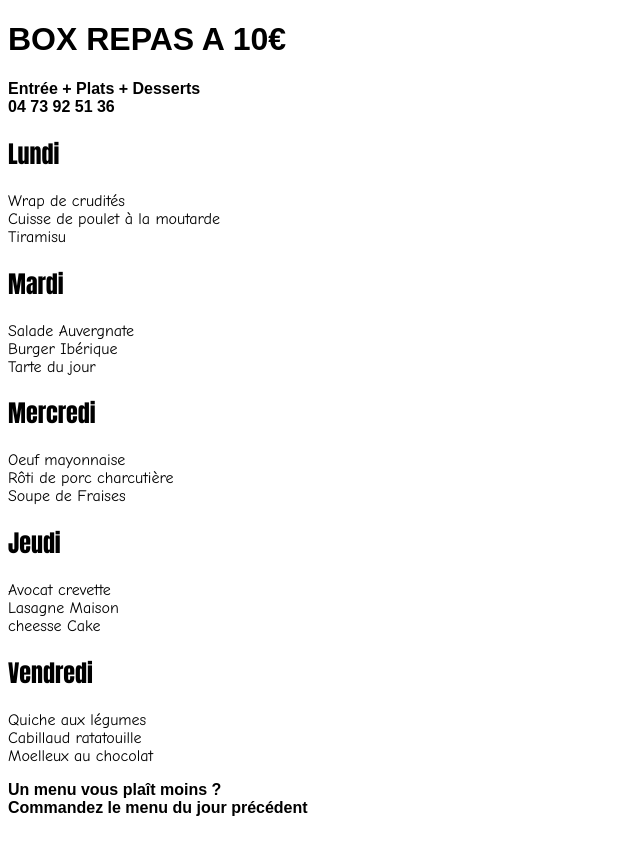
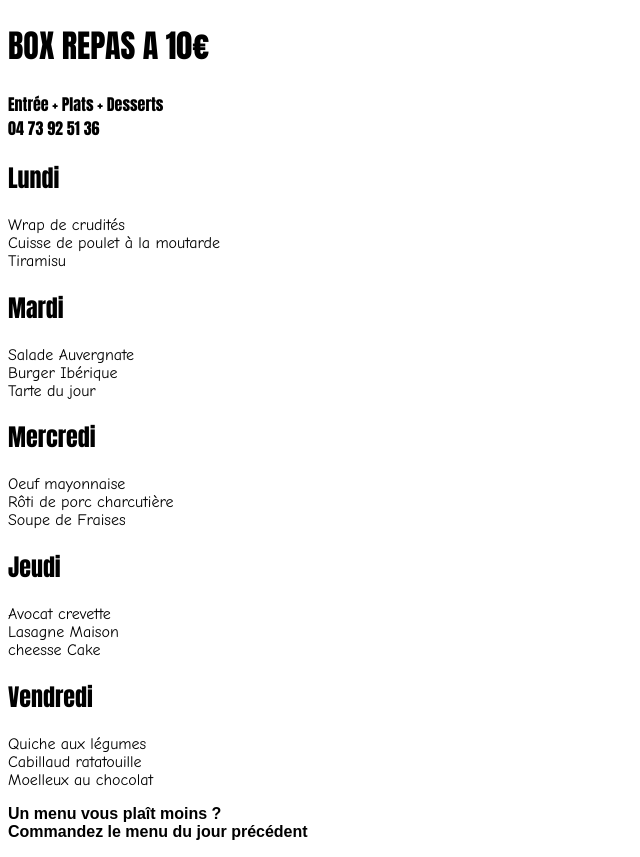
Before and after one commit to Ludovic4233/Restaurant, a plain HTML site: page index.html in a window 1280 px wide. Shown: the whole page, without its empty margins (0-640 px from the left). Before the commit the page ends 833 px from the top, so only its background shows below. Drawn offline with Linux system fonts and the light colour scheme.

Commit message:
mise à jour police titre

```diff
--- a/index.html
+++ b/index.html
@@ -5,7 +5,7 @@
     <title>Menu</title>
 </head>
 <body>
-    <header style="font-family: Arial, Helvetica, sans-serif; font-weight: bolder;">
+    <header style="font-family: Impact; font-weight: bolder;">
         <h1>BOX REPAS A 10€</h1>
         <p>Entrée + Plats + Desserts</br>04 73 92 51 36</p>
     </header>
```
